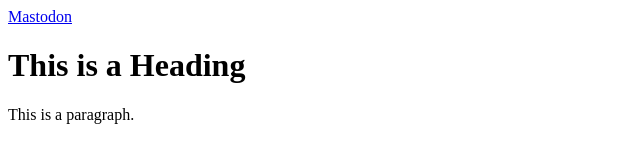
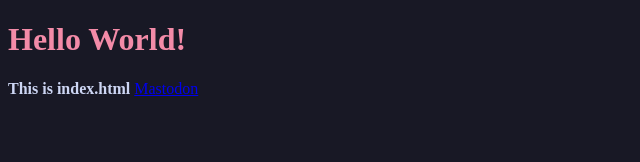
Before and after one commit to carlfully/carlfully.github.io, a plain HTML site: page index.html in a window 1280 px wide. Shown: the whole page, without its empty margins (0-640 px from the left). Drawn offline with Linux system fonts and the light colour scheme.

Commit message:
Update index.html

```diff
--- a/index.html
+++ b/index.html
@@ -1,13 +1,12 @@
  <!DOCTYPE html>
 <html>
 <head>
-  <a rel="me" href="https://mastodon.social/@carfully">Mastodon</a>
   <title>Test</title>
 </head>
-<body>
-
-  <h1>This is a Heading</h1>
-  <p>This is a paragraph.</p>
+<body style="background-color:#181825;">
+  <h1 style="color:#f38ba8;">Hello World!</h1>
+  <b style="color:#cdd6f4;">This is index.html</b>
+  <a rel="me" href="https://mastodon.social/@carfully">Mastodon</a>
 
 </body>
 </html>
```
